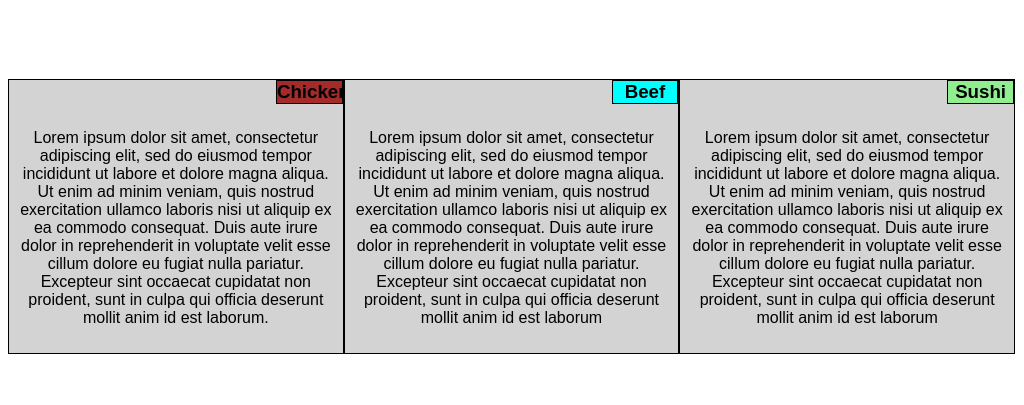
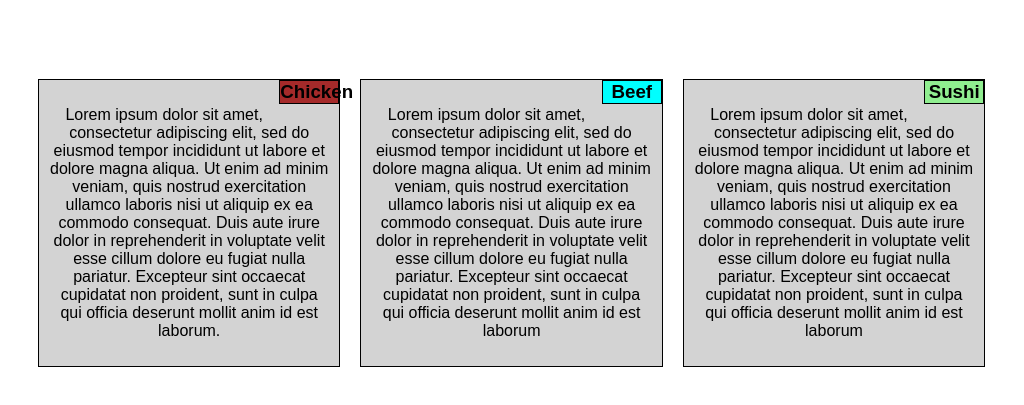
Before and after one commit to aishaumar/Coursera-course, a plain HTML site: page module2-solution/index.html in a window 1024 px wide. Shown: the part 61-466 px from the top of the page. Drawn offline with Linux system fonts and the light colour scheme.

Commit message:
Module2-assignmnet

```diff
--- a/module2-solution/css/styles.css
+++ b/module2-solution/css/styles.css
@@ -1,3 +1,4 @@
+/******* Base Style *********/
 * {
 	box-sizing: border-box;
 	font-family: Arial, Helvetica, Sans-serif;
@@ -18,27 +19,27 @@ h1 {
 #box1 {
 	border: 1px solid;
 	background-color: #d3d3d3;
-	width: 33.3%;
+	width: 30%;
 	float: left;
-	margin-right: auto;
-	margin-left: auto;
+	margin-right: 20px;
+	margin-left: 30px;
 }
 
 #box2 {
 	border: 1px solid;
-	width: 33.3%;
+	width: 30%;
 	background-color: #d3d3d3;
 	float: left;
-	margin-right: auto;
+	margin-right: 20px;
  	margin-left: auto;
 }
 
 #box3 {
 	border: 1px solid;
-	width: 33.3%;
+	width: 30%;
 	float: left;
 	background-color: #d3d3d3;
-	margin-right: auto;
+	margin-right: 20px;
   	margin-left: auto;
 }
 
@@ -50,8 +51,9 @@ h1 {
 	text-align: center;
 	margin: 0px;
 	margin-bottom: 15px;
+	margin-left: auto;
 	margin-right: auto;
-  	margin-left: auto;
+
 }
 
 #subh2 {
@@ -62,8 +64,8 @@ h1 {
 	text-align: center;
 	margin: 0px;
 	margin-bottom: 15px;
+	margin-left: auto;
 	margin-right: auto;
-  	margin-left: auto;
 }
 
 #subh3 {
@@ -74,8 +76,8 @@ h1 {
 	text-align: center;
 	margin: 0px;
 	margin-bottom: 15px;
+	margin-left: auto;
 	margin-right: auto;
- 	margin-left: auto;
 }
 
 h3 {
@@ -83,7 +85,6 @@ h3 {
 }
 
 p {
-	clear: right;
 	text-align: center;
 	padding: 10px;
 }
@@ -103,10 +104,10 @@ p {
 /********** Medium devices only **********/
 @media (min-width: 992px) and (max-width: 1199px) {
   #box1 #box2 #box3{
-    width: 50%;
+    width: 25%;
   }
 #subh1 #subh2 #subh3 {
-  width: 20%
-  height:8%;
+  width: 10%
+  height:5%;
   }
 }
```
